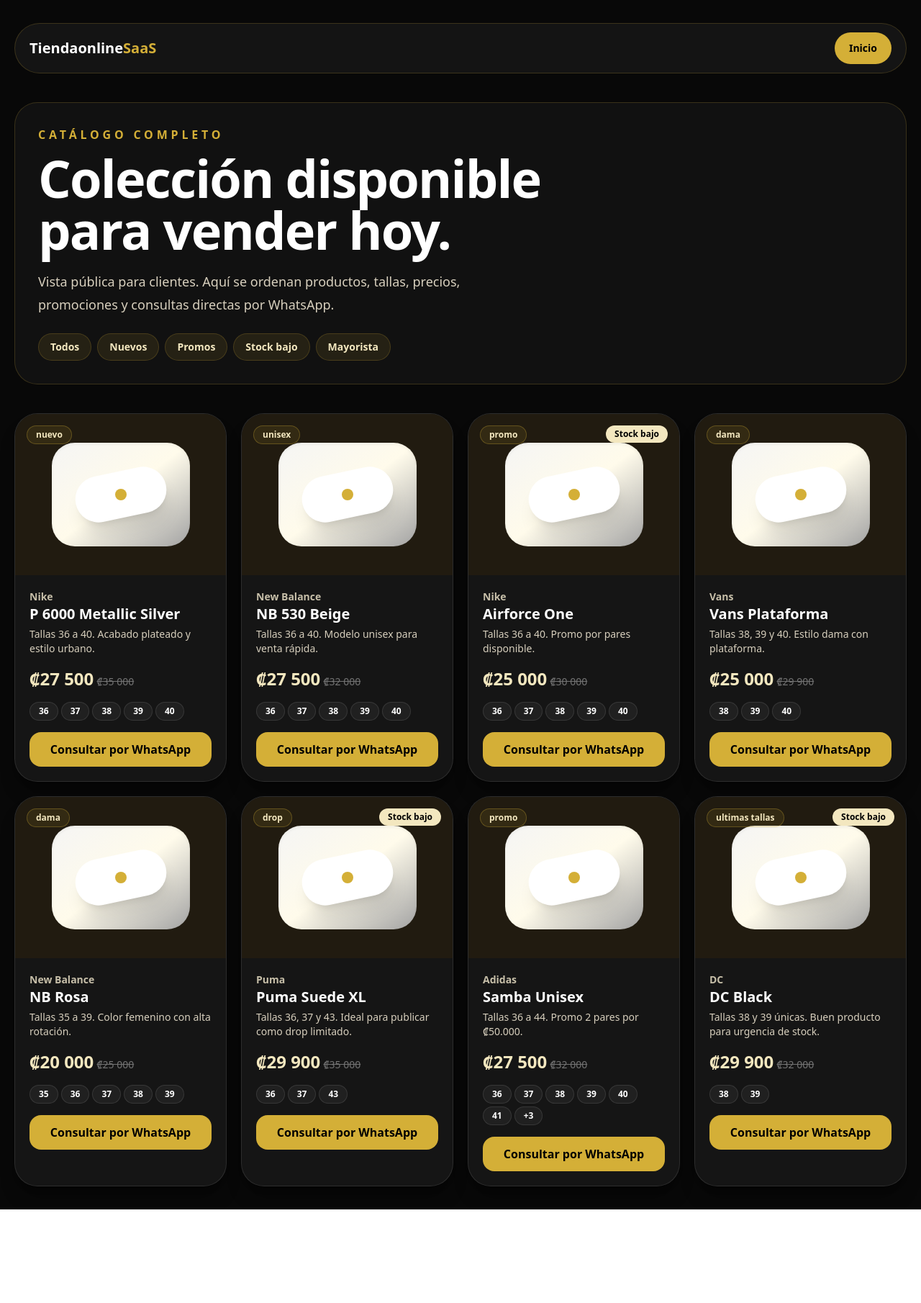
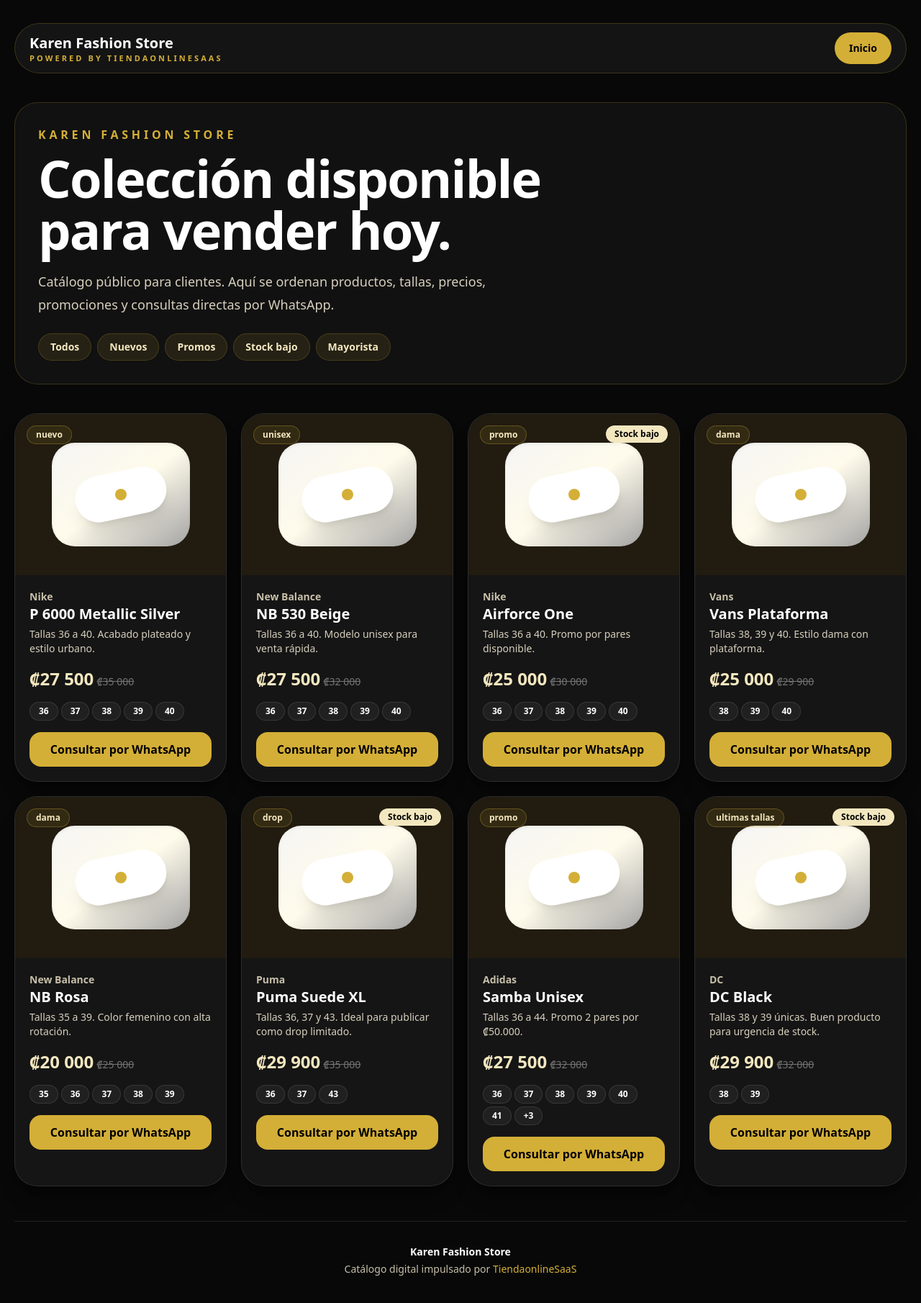
Before and after one commit to dilanrojas53-hub/TiendaonlineSaaS, a Next.js app: page /catalogo in a window 1280 px wide. Shown: the top 1810 px of the page at 72% size. Before the commit the page ends 1680 px from the top, so only its background shows below. Built offline with nearby package versions, Linux system fonts and the light colour scheme.

Commit message:
Use store name in public catalog

```diff
--- a/src/app/catalogo/page.tsx
+++ b/src/app/catalogo/page.tsx
@@ -1,20 +1,25 @@
 import Link from 'next/link';
 import { products } from '@/data/demo-products';
 import { ProductCard } from '@/components/store/ProductCard';
+
+const STORE_NAME = 'Karen Fashion Store';
 
 export default function CatalogoPage() {
   return (
     <main className="min-h-screen bg-[#080808] px-5 py-8 text-white">
       <div className="mx-auto max-w-7xl">
         <nav className="mb-10 flex items-center justify-between rounded-full border border-[#d4af37]/20 bg-white/5 px-5 py-3">
-          <Link href="/" className="text-xl font-black">Tiendaonline<span className="text-[#d4af37]">SaaS</span></Link>
+          <Link href="/" className="leading-tight">
+            <span className="block text-xl font-black">{STORE_NAME}</span>
+            <span className="block text-[11px] font-bold uppercase tracking-[0.28em] text-[#d4af37]">Powered by TiendaonlineSaaS</span>
+          </Link>
           <Link href="/" className="rounded-full bg-[#d4af37] px-5 py-3 text-sm font-black text-black">Inicio</Link>
         </nav>
 
         <section className="mb-10 rounded-[2rem] border border-[#d4af37]/20 bg-[#111] p-8">
-          <p className="font-black uppercase tracking-[.3em] text-[#d4af37]">Catálogo completo</p>
+          <p className="font-black uppercase tracking-[.3em] text-[#d4af37]">{STORE_NAME}</p>
           <h1 className="mt-3 max-w-3xl text-5xl font-black tracking-tight md:text-7xl">Colección disponible para vender hoy.</h1>
-          <p className="mt-5 max-w-2xl text-lg leading-8 text-[#d7cfbd]">Vista pública para clientes. Aquí se ordenan productos, tallas, precios, promociones y consultas directas por WhatsApp.</p>
+          <p className="mt-5 max-w-2xl text-lg leading-8 text-[#d7cfbd]">Catálogo público para clientes. Aquí se ordenan productos, tallas, precios, promociones y consultas directas por WhatsApp.</p>
           <div className="mt-6 flex flex-wrap gap-2 text-sm font-black text-[#f3e7bf]">
             {['Todos', 'Nuevos', 'Promos', 'Stock bajo', 'Mayorista'].map((tag) => <span key={tag} className="rounded-full border border-[#d4af37]/20 bg-[#d4af37]/10 px-4 py-2">{tag}</span>)}
           </div>
@@ -23,6 +28,11 @@
         <section className="grid gap-5 md:grid-cols-2 lg:grid-cols-4">
           {products.map((product, index) => <ProductCard key={product.id} product={product} index={index} />)}
         </section>
+
+        <footer className="mt-12 border-t border-white/10 py-8 text-center text-sm text-[#c7bfa9]">
+          <p className="font-bold text-white">{STORE_NAME}</p>
+          <p className="mt-1">Catálogo digital impulsado por <span className="text-[#d4af37]">TiendaonlineSaaS</span></p>
+        </footer>
       </div>
     </main>
   );
```
